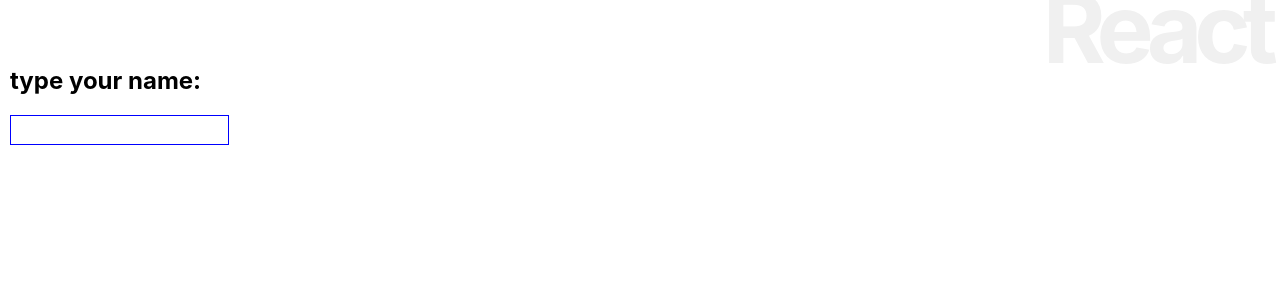
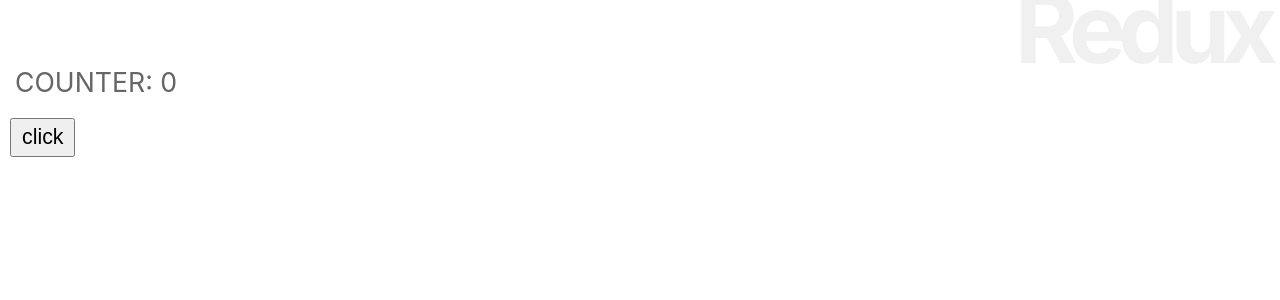
Before and after one commit to KazumichiShirai/reactjs_and_nextjs, a React (Create React App) app in the folder react_app/: page / in a window 1280 px wide. Shown: the top 300 px of the page. Built offline with nearby package versions, Linux system fonts and the light colour scheme.

Commit message:
Use Redux. Section 4-1

```diff
--- a/react_app/src/App.js
+++ b/react_app/src/App.js
@@ -1,74 +1,88 @@
 import React, { Component } from 'react';
-import Rect from './Rect';
+import { connect } from 'react-redux';
 import './App.css';
 
 
-class App extends Component {
-  input = '';
+// ステートのマッピング
+function mappingState(state) {
+  return state;
+}
 
 
-  msgStyle = {
-    fontSize:"20pt",
-    color:"#900",
-    margin:"20px 0px",
-    padding: "5px",
-  }
+// Appコンポーネント
+class App extends Component {
 
 
   constructor(props){
     super(props);
-    this.state = {
-      message:'type your name:'
-    };
-    this.doCheck = this.doCheck.bind(this);
   }
 
+  render() {
+    return (
+      <div>
+        <h1>Redux</h1>
+        <Message />
+        <Button />
+      </div>
+    );
+  }
+}
+// ストアのコネクト
+App = connect()(App);
 
-  doCheck(event) {
-    alert(event.target.value +
-      "は長すぎます。(最大10文字)");
+
+// メッセージ表示のコンポーネント
+class Message extends Component {
+  style = {
+    fontSize:"20pt",
+    padding:"20px 5px"
   }
 
-
   render(){
-    return <div>
-      <h1>React</h1>
-      <h2>{this.state.message}</h2>
-      <Message maxlength="10" onCheck={this.doCheck} />
-    </div>;
+    return (
+      <p style={this.style}>
+        {this.props.message}: {this.props.counter}
+      </p>
+    );
   }
+}
+// ストアのコネクト
+Message = connect(mappingState)(Message);
 
 
-}
-
-
-class Message extends Component {
-  inputStyle = {
-    fontSize:"12pt",
-    padding:"5px"
+//
+class Button extends Component {
+  style = {
+    fontSize:"16pt",
+    padding:"5px 10px"
   }
-
 
   constructor(props){
     super(props);
-    this.doChange = this.doChange.bind(this);
+    this.doAction = this.doAction.bind(this);
   }
 
-
-  doChange(e){
-    if (e.target.value.length > this.props.maxlength){
-      this.props.onCheck(e);
-      e.target.value =
-        e.target.value.substr(0,this.props.maxlength);
+  // ボタンクリックでディスパッチを実行
+  doAction(e){
+    if (e.shiftKey){
+      this.props.dispatch({ type:'DECREMENT' });
+    } else {
+      this.props.dispatch({ type:'INCREMENT' });
     }
   }
 
 
   render(){
-    return <input type="text" style={this.inputStyle}
-      onChange={this.doChange} />
+    return (
+      <button style={this.style}
+          onClick={this.doAction}>
+        click
+      </button>
+    );
   }
 }
+// ストアのコネクト
+Button = connect()(Button);
 
 
 export default App;
--- a/react_app/src/index.js
+++ b/react_app/src/index.js
@@ -1,14 +1,45 @@
 import React from 'react';
 import ReactDOM from 'react-dom';
+import { createStore, combineReducers } from 'redux';
+import { Provider } from 'react-redux';
 import './index.css';
 import App from './App';
-import * as serviceWorker from './serviceWorker';
 
+
+// ステートの値
+let state_value = {
+    counter:0,
+    message:"COUNTER"
+}
+
+
+// レデューサー
+function counter(state = state_value, action) {
+    switch (action.type) {
+        case 'INCREMENT':
+        return {
+            counter:state.counter + 1,
+            message:"INCREMENT"
+        };
+        case 'DECREMENT':
+        return {
+            counter:state.counter - 1,
+            message:"DECREMENT"
+        };
+        default:
+        return state;
+    }
+}
+
+
+// ストアを作成
+let store = createStore(counter);
+
+
+// 表示をレンダリング
 ReactDOM.render(
-    <App />, document.getElementById('root')
+    <Provider store={store}>
+        <App />
+    </Provider>,
+    document.getElementById('root')
 );
-
-// If you want your app to work offline and load faster, you can change
-// unregister() to register() below. Note this comes with some pitfalls.
-// Learn more about service workers: https://bit.ly/CRA-PWA
- serviceWorker.unregister();
```
